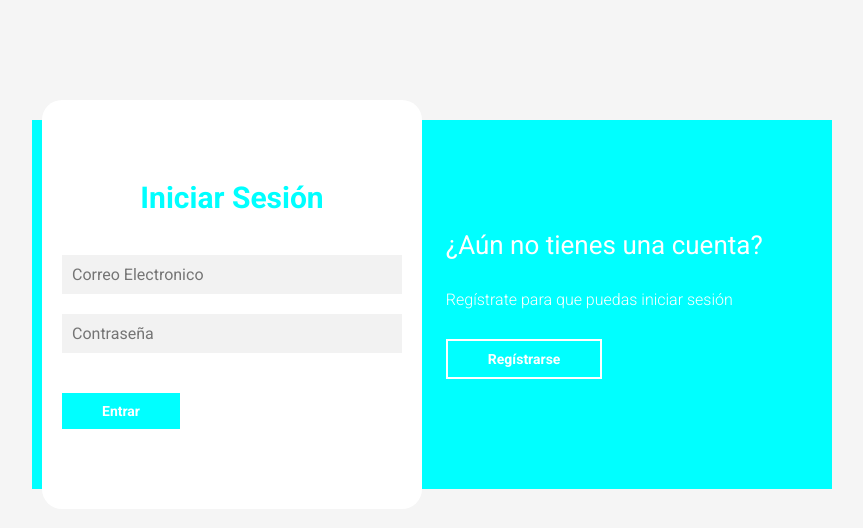
After one commit to xXherrera69Xx/BeatBazaar, a PHP site: page /session2.php in a window 1280 px wide. The commit adds this page. Shown: the top 528 px of the page, without its empty margins (208-1071 px from the left). Run offline with PHP 8.4, Linux system fonts and the light colour scheme.

Commit message:
Add files via upload

```diff
--- a/BeatBazaar/css/estilos.css
+++ b/BeatBazaar/css/estilos.css
@@ -74,11 +74,15 @@ header{
     padding: 0px 20px;
 }
 
+
+
 .menu{
     max-width: 1200px;
     margin: auto;
     height: 100%;
 }
+
+
 
 nav{
     height: 100%;
--- /dev/null
+++ b/BeatBazaar/css/session2.css
@@ -0,0 +1,176 @@
+*{
+    margin: 0;
+    padding: 0;
+    box-sizing: border-box;
+    text-decoration: none;
+    font-family: 'Roboto', sans-serif;
+}
+
+body{
+    background: whitesmoke;
+    background-size: cover;
+    background-repeat: no-repeat;
+    background-position: center;
+    background-attachment: fixed;
+}
+
+main{
+    width: 100%;
+    padding: 20px;
+    margin: auto;
+    margin-top: 100px;
+}
+
+.contenedor__todo{
+    width: 100%;
+    max-width: 800px;
+    margin: auto;
+    position: relative;
+}
+
+.caja__trasera{
+    width: 100%;
+    padding: 10px 20px;
+    display: flex;
+    justify-content: center;
+    -webkit-backdrop-filter: blur(10px);
+    backdrop-filter: blur(10px);
+    background-color: cyan
+
+}
+
+.caja__trasera div{
+    margin: 100px 40px;
+    color: white;
+    transition: all 500ms;
+}
+
+
+.caja__trasera div p,
+.caja__trasera button{
+    margin-top: 30px;
+}
+
+.caja__trasera div h3{
+    font-weight: 400;
+    font-size: 26px;
+}
+
+.caja__trasera div p{
+    font-size: 16px;
+    font-weight: 300;
+}
+
+.caja__trasera button{
+    padding: 10px 40px;
+    border: 2px solid #fff;
+    font-size: 14px;
+    background: transparent;
+    font-weight: 600;
+    cursor: pointer;
+    color: white;
+    outline: none;
+    transition: all 300ms;
+}
+
+.caja__trasera button:hover{
+    background: blue;
+    color: white;
+}
+
+/*Formularios*/
+
+.contenedor__login-register{
+    display: flex;
+    align-items: center;
+    width: 100%;
+    max-width: 380px;
+    position: relative;
+    top: -185px;
+    left: 10px;
+
+    /*La transicion va despues del codigo JS*/
+    transition: left 500ms cubic-bezier(0.175, 0.885, 0.320, 1.275);
+}
+
+.contenedor__login-register form{
+    width: 100%;
+    padding: 80px 20px;
+    background: white;
+    position: absolute;
+    border-radius: 20px;
+}
+
+.contenedor__login-register form h2{
+    font-size: 30px;
+    text-align: center;
+    margin-bottom: 20px;
+    color: cyan;
+}
+
+.contenedor__login-register form input{
+    width: 100%;
+    margin-top: 20px;
+    padding: 10px;
+    border: none;
+    background: #F2F2F2;
+    font-size: 16px;
+    outline: none;
+}
+
+.contenedor__login-register form button{
+    padding: 10px 40px;
+    margin-top: 40px;
+    border: none;
+    font-size: 14px;
+    background: cyan;
+    font-weight: 600;
+    cursor: pointer;
+    color: white;
+    outline: none;
+}
+
+
+
+
+.formulario__login{
+    opacity: 1;
+    display: block;
+}
+.formulario__register{
+    display: none;
+}
+
+
+
+@media screen and (max-width: 850px){
+
+    main{
+        margin-top: 50px;
+    }
+
+    .caja__trasera{
+        max-width: 350px;
+        height: 300px;
+        flex-direction: column;
+        margin: auto;
+    }
+
+    .caja__trasera div{
+        margin: 0px;
+        position: absolute;
+    }
+
+
+    /*Formularios*/
+
+    .contenedor__login-register{
+        top: -10px;
+        left: -5px;
+        margin: auto;
+    }
+
+    .contenedor__login-register form{
+        position: relative;
+    }
+}
--- /dev/null
+++ b/BeatBazaar/session2.php
@@ -0,0 +1,50 @@
+<!DOCTYPE html>
+<html lang="en">
+<head>
+    <meta charset="UTF-8">
+    <meta name="viewport" content="width=device-width, initial-scale=1.0">
+    <title>Login y Register - MagtimusPro</title>
+
+    <link rel="stylesheet" type="text/css" href="css/session2.css">
+    <link href="https://fonts.googleapis.com/css2?family=Roboto:ital,wght@0,100;0,300;0,400;0,500;0,700;0,900;1,100;1,300;1,400;1,500;1,700;1,900&display=swap" rel="stylesheet">
+
+
+
+</head>
+<body>
+
+        <main>
+
+            <div class="contenedor__todo">
+                <div class="caja__trasera">
+                    <div class="caja__trasera-login">
+                        <h3>¿Ya tienes una cuenta?</h3>
+                        <p>Inicia sesión para entrar en la página</p>
+                        <button type="submit" id="btn__iniciar-sesion">Iniciar Sesión</button>
+                    </div>
+                    <div class="caja__trasera-register">
+                        <h3>¿Aún no tienes una cuenta?</h3>
+                        <p>Regístrate para que puedas iniciar sesión</p>
+                        <button id="btn__registrarse" onclick="location='register.php'" >Regístrarse</button>
+                    </div>
+                </div>
+
+                <!--Formulario de Login y registro-->
+                <div class="contenedor__login-register">
+                    <!--Login-->
+                    <form action="" class="formulario__login">
+                        <h2>Iniciar Sesión</h2>
+                        <input type="text" placeholder="Correo Electronico">
+                        <input type="password" placeholder="Contraseña">
+                        <button>Entrar</button>
+                    </form>
+
+
+                </div>
+            </div>
+
+        </main>
+
+        <script src="assets/js/script.js"></script>
+</body>
+</html>
```
Also changed, not shown: BeatBazaar/css/register.css (added, +78 -0 lines), BeatBazaar/home.php (+15 -4 lines), BeatBazaar/register.php (added, +34 -0 lines), BeatBazaar/imagenes/productos/album2.jpg (added), BeatBazaar/imagenes/session/background.jpg (added).
